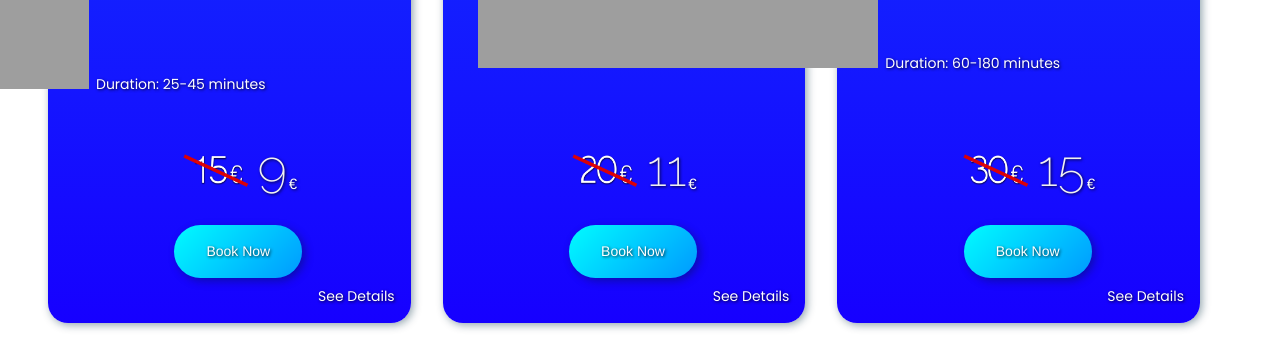
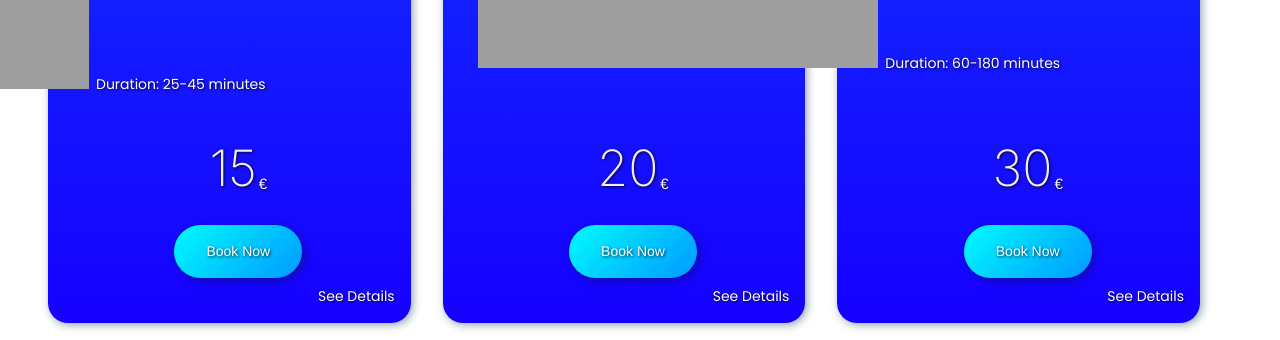
Before and after one commit to MasterDenis/Guide-of-Limitless-Truth-React, a React app: page /packages in a window 1280 px wide. Shown: the part 3080-3420 px from the top of the page. Built offline with nearby package versions, Linux system fonts and the light colour scheme.

Commit message:
Commit from TeleportHQ

```diff
--- a/public/index.html
+++ b/public/index.html
@@ -51,6 +51,36 @@
     <link
       rel="stylesheet"
       href="https://fonts.googleapis.com/css2?family=Raleway:ital,wght@0,100;0,200;0,300;0,400;0,500;0,600;0,700;0,800;0,900;1,100;1,200;1,300;1,400;1,500;1,600;1,700;1,800;1,900&display=swap"
+      data-tag="font"
+    />
+    <link
+      rel="stylesheet"
+      href="https://fonts.googleapis.com/css2?family=Roboto:ital,wght@0,100;0,300;0,400;0,500;0,700;0,900;1,100;1,300;1,400;1,500;1,700;1,900&display=swap"
+      data-tag="font"
+    />
+    <link
+      rel="stylesheet"
+      href="https://fonts.googleapis.com/css2?family=Oxygen:wght@300;400;700&display=swap"
+      data-tag="font"
+    />
+    <link
+      rel="stylesheet"
+      href="https://fonts.googleapis.com/css2?family=Merriweather:ital,wght@0,300;0,400;0,700;0,900;1,300;1,400;1,700;1,900&display=swap"
+      data-tag="font"
+    />
+    <link
+      rel="stylesheet"
+      href="https://fonts.googleapis.com/css2?family=Spectral:ital,wght@0,200;0,300;0,400;0,500;0,600;0,700;0,800;1,200;1,300;1,400;1,500;1,600;1,700;1,800&display=swap"
+      data-tag="font"
+    />
+    <link
+      rel="stylesheet"
+      href="https://fonts.googleapis.com/css2?family=Exo+2:ital,wght@0,100;0,200;0,300;0,400;0,500;0,600;0,700;0,800;0,900;1,100;1,200;1,300;1,400;1,500;1,600;1,700;1,800;1,900&display=swap"
+      data-tag="font"
+    />
+    <link
+      rel="stylesheet"
+      href="https://fonts.googleapis.com/css2?family=Fira+Sans:ital,wght@0,100;0,200;0,300;0,400;0,500;0,600;0,700;0,800;0,900;1,100;1,200;1,300;1,400;1,500;1,600;1,700;1,800;1,900&display=swap"
       data-tag="font"
     />
     <link
--- a/src/views/packages.css
+++ b/src/views/packages.css
@@ -329,16 +329,12 @@
   flex-direction: row;
   justify-content: center;
 }
-.packages-image3 {
-  width: 70px;
-  object-fit: cover;
-  margin-right: var(--dl-space-space-halfunit);
-}
 .packages-text21 {
   color: rgb(241, 241, 241);
   font-size: 50px;
-  font-style: normal;
-  font-family: Raleway;
+  align-self: center;
+  font-style: initial;
+  font-family: Inter;
   font-weight: 200;
 }
 .packages-text22 {
@@ -506,17 +502,12 @@
   flex-direction: row;
   justify-content: center;
 }
-.packages-image4 {
-  width: 70px;
-  object-fit: cover;
-  margin-right: var(--dl-space-space-halfunit);
-}
 .packages-text31 {
   color: rgb(241, 241, 241);
   font-size: 50px;
   align-self: center;
   font-style: initial;
-  font-family: Raleway;
+  font-family: Inter;
   font-weight: 200;
 }
 .packages-text32 {
@@ -708,16 +699,11 @@
   flex-direction: row;
   justify-content: center;
 }
-.packages-image5 {
-  width: 70px;
-  object-fit: cover;
-  margin-right: var(--dl-space-space-halfunit);
-}
 .packages-text43 {
   color: rgb(241, 241, 241);
   font-size: 50px;
   font-style: normal;
-  font-family: Raleway;
+  font-family: Inter;
   font-weight: 200;
 }
 .packages-text46 {
@@ -780,7 +766,7 @@
   align-items: center;
   justify-content: center;
 }
-.packages-image6 {
+.packages-image3 {
   width: 100%;
   margin-top: 3px;
   object-fit: cover;
--- a/src/views/packages.js
+++ b/src/views/packages.js
@@ -156,12 +156,7 @@ const Packages = (props) => {
               </ol>
             </div>
             <div id="price-discounted" className="packages-container06">
-              <img
-                alt="image"
-                src="/Images/15-500h.png"
-                className="packages-image3"
-              />
-              <span className="packages-text21">9</span>
+              <span className="packages-text21">15</span>
               <span className="packages-text22">€</span>
             </div>
             <a
@@ -212,12 +207,7 @@ const Packages = (props) => {
               </ul>
             </div>
             <div className="packages-container08">
-              <img
-                alt="image"
-                src="/Images/20-500h.png"
-                className="packages-image4"
-              />
-              <span className="packages-text31">11</span>
+              <span className="packages-text31">20</span>
               <span className="packages-text32">€</span>
             </div>
             <a
@@ -283,13 +273,8 @@ const Packages = (props) => {
               </ul>
             </div>
             <div className="packages-container10">
-              <img
-                alt="image"
-                src="/Images/30-500h.png"
-                className="packages-image5"
-              />
               <span className="packages-text43">
-                <span>15</span>
+                <span>30</span>
                 <br></br>
               </span>
               <span className="packages-text46">€</span>
@@ -314,7 +299,7 @@ const Packages = (props) => {
           <img
             alt="image"
             src="/SectionImages/golt-logo-seperatorca-200h.png"
-            className="packages-image6"
+            className="packages-image3"
           />
         </div>
       </div>
```
Also changed, not shown: public/Branding/golt-logob-1300w.png, public/Branding/golt-logob-200h.png, public/Icons/discord-1500w.png, public/Icons/discord-200h.png, public/Icons/discord-300w.png, public/Icons/gmail-1500w.png, public/Icons/gmail-200h.png, public/Icons/hibiscus-fav2-200h.png, public/Icons/hibiscus-fav2-300w.png, public/Icons/instagram-1500w.png, public/Icons/instagram-200h.png, public/Icons/youtube-1500w.png, public/Icons/youtube-200h.png, public/SectionImages/golt-logo-seperatorca-200h.png.
